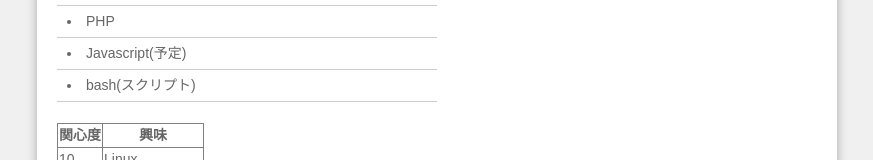
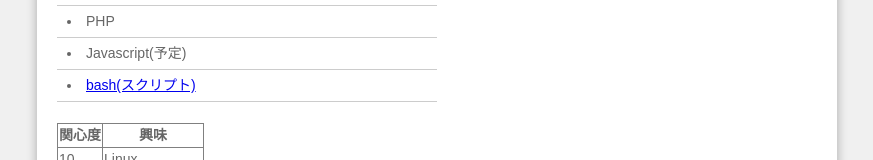
Before and after one commit to kansai-gamer/kansai-gamer.github.io, a plain HTML site: page index.html in a window 1280 px wide. Shown: the part 287-447 px from the top of the page, without its empty margins (203-1076 px from the left). Drawn offline with Linux system fonts and the light colour scheme.

Commit message:
Update index.html

```diff
--- a/index.html
+++ b/index.html
@@ -28,7 +28,7 @@
             <li><a href="https://github.com/kansai-gamer/kansai-gamer.github.io" target="_self">HTML and CSS</a></li>
             <li>PHP</li>
             <li>Javascript(予定)</li>
-            <li>bash(スクリプト)</li>
+            <li><a href="https://github.com/kansai-gamer/bash" target="_self">bash(スクリプト)</a></li>
         </ui>
         <br>
         <table border="1">
```
